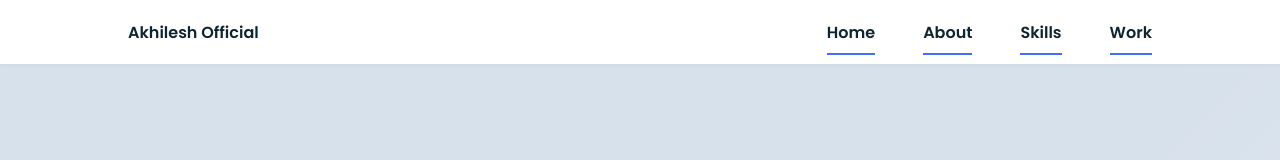
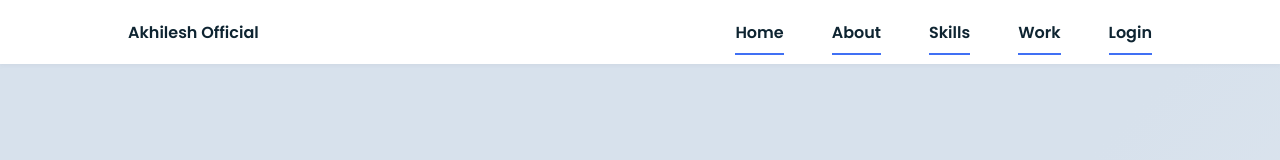
Before and after one commit to Appujs/akhilesh, a plain HTML site: page index.html in a window 1280 px wide. Shown: the top 160 px of the page. Drawn offline with nearby package versions, Linux system fonts and the light colour scheme.

Commit message:
Update index.html

```diff
--- a/index.html
+++ b/index.html
@@ -34,7 +34,9 @@
             <li class="nav_items">
               <a href="#work" class="nav_link active">Work</a>
             </li>
-
+            <li class="nav_items">
+              <a href="#login" class="nav_link active">Login</a>
+            </li>
           </ul>
         </div>
 
```
